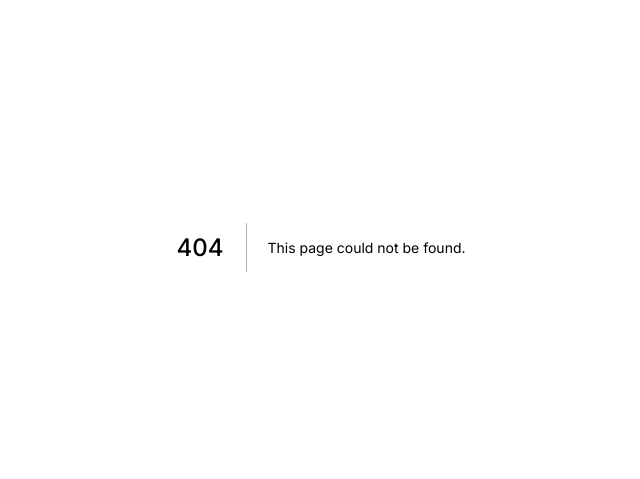
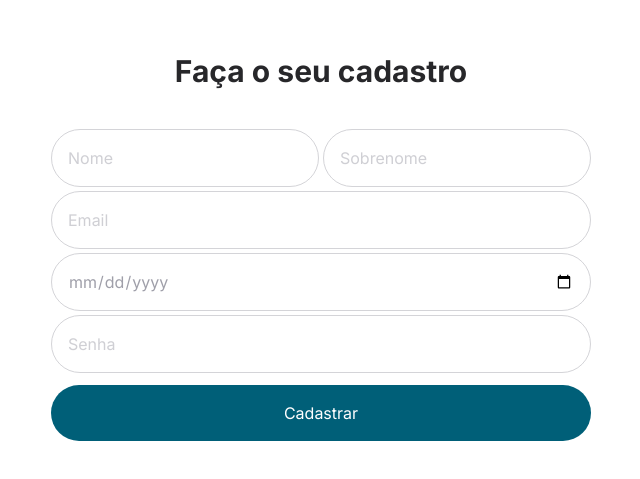
Before and after one commit to weligtonferreira/clube-do-livro, a Next.js app: page /register in a window 1280 px wide. Before the commit this address had no page. Shown: the part 153-632 px from the top of the page, without its empty margins (319-959 px from the left). Built offline with nearby package versions, Linux system fonts and the light colour scheme.

Commit message:
feat: create RegisterPage

```diff
--- /dev/null
+++ b/src/app/register/page.tsx
@@ -0,0 +1,98 @@
+'use client';
+
+import { SubmitEvent, useState } from 'react';
+import { IoMdClose } from 'react-icons/io';
+
+export default function RegisterPage() {
+  const [nome, setNome] = useState<string | undefined>();
+  const [sobrenome, setSobrenome] = useState<string | undefined>();
+  const [email, setEmail] = useState<string | undefined>();
+  const [dataNascimento, setDataNascimento] = useState<string | undefined>();
+  const [senha, setSenha] = useState<string | undefined>();
+  const [isModalVisible, setIsModalVisible] = useState<boolean>(false);
+
+  function showModal() {
+    setIsModalVisible(true);
+  }
+
+  function hideModal() {
+    setIsModalVisible(false);
+  }
+
+  function handleSubmit(event: SubmitEvent<HTMLFormElement>) {
+    event.preventDefault();
+    showModal();
+  }
+
+  return (
+    <main className='flex flex-col justify-center items-center min-h-screen'>
+      <h1 className='text-3xl font-bold text-zinc-800 mb-10'>
+        Faça o seu cadastro
+      </h1>
+
+      <form onSubmit={handleSubmit} className='flex flex-col gap-1'>
+        <div className='flex gap-1'>
+          <input
+            type='text'
+            name='nome'
+            placeholder='Nome'
+            onChange={(e) => setNome(e.currentTarget.value)}
+            className='register-input'
+          />
+
+          <input
+            type='text'
+            name='sobrenome'
+            placeholder='Sobrenome'
+            onChange={(e) => setSobrenome(e.currentTarget.value)}
+            className='register-input'
+          />
+        </div>
+
+        <input
+          type='email'
+          name='email'
+          placeholder='Email'
+          onChange={(e) => setEmail(e.currentTarget.value)}
+          className='register-input'
+        />
+
+        <input
+          type='date'
+          name='dataNascimento'
+          placeholder='Data de Nascimento'
+          onChange={(e) => setDataNascimento(e.currentTarget.value)}
+          className='register-input'
+        />
+
+        <input
+          type='password'
+          name='senha'
+          placeholder='Senha'
+          onChange={(e) => setSenha(e.currentTarget.value)}
+          className='register-input'
+        />
+
+        <button type='submit' className='register-button'>
+          Cadastrar
+        </button>
+      </form>
+
+      {isModalVisible ? (
+        <div className='absolute top-0 left-0 backdrop-blur-[2px] bg-black/20 min-h-screen min-w-screen'>
+          <div className='bg-white absolute top-[50%] left-[50%] -translate-x-1/2 -translate-y-1/2 rounded-lg shadow-lg p-8 max-w-2xl'>
+            <IoMdClose
+              size={16}
+              onClick={() => hideModal()}
+              className='absolute top-2 right-2 cursor-pointer hover:text-red-500 transition-colors'
+            />
+            <span className='text-zinc-700'>
+              Parabéns, {nome} {sobrenome}, seu cadastro foi realizado com
+              sucesso!
+            </span>
+          </div>
+        </div>
+      ) : null}
+    </main>
+  );
+}
```
